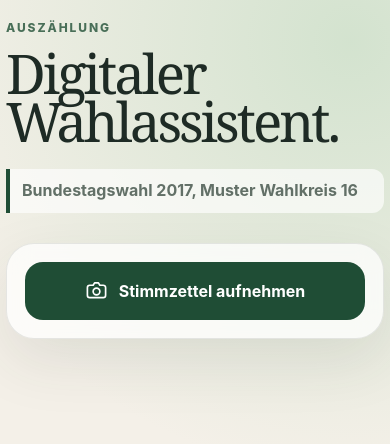
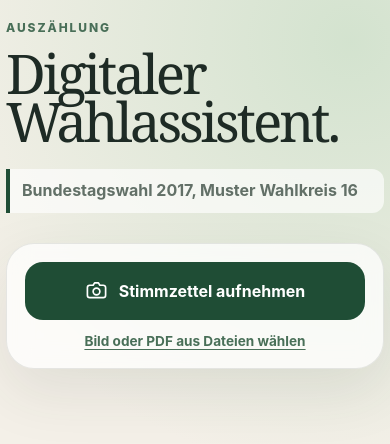
Before and after one commit to eb58/Wahlhelfer, a PHP site: page / in a window 390 px wide. Shown: the top 444 px of the page. Run offline with PHP 8.4, Linux system fonts and the light colour scheme.

Commit message:
Kameraaufnahme auf Mobilgeraeten direkt oeffnen

```diff
--- a/app.js
+++ b/app.js
@@ -54,15 +54,21 @@ const erfasse = async file => {
   }
 };
 
-$('erfassenKnopf').addEventListener('click', () => {
-  $('erfassenEingabe').value = '';
-  $('erfassenEingabe').click();
-});
+const oeffneEingabe = eingabe => {
+  eingabe.value = '';
+  eingabe.click();
+};
 
-$('erfassenEingabe').addEventListener('change', event => {
+const uebernehmeDatei = event => {
   const [file] = event.target.files;
   if (file) erfasse(file);
-});
+};
+
+// `capture="environment"` uebergibt die Bedienung an die rueckseitige Kamera.
+$('erfassenKnopf').addEventListener('click', () => oeffneEingabe($('erfassenEingabe')));
+$('dateiKnopf').addEventListener('click', () => oeffneEingabe($('dateiEingabe')));
+$('erfassenEingabe').addEventListener('change', uebernehmeDatei);
+$('dateiEingabe').addEventListener('change', uebernehmeDatei);
 
 /* --- Start -------------------------------------------------------------- */
 
--- a/index.html
+++ b/index.html
@@ -42,7 +42,9 @@
             </svg>
             <span id="erfassenKnopfText">Stimmzettel aufnehmen</span>
           </button>
-          <input id="erfassenEingabe" class="visually-hidden" type="file" accept="image/*,application/pdf" capture="environment" aria-label="Stimmzettel aufnehmen" />
+          <input id="erfassenEingabe" class="visually-hidden" type="file" accept="image/*" capture="environment" aria-label="Stimmzettel mit der Kamera aufnehmen" />
+          <button class="datei-knopf" id="dateiKnopf" type="button">Bild oder PDF aus Dateien wählen</button>
+          <input id="dateiEingabe" class="visually-hidden" type="file" accept="image/*,application/pdf" aria-label="Stimmzettel aus Dateien wählen" />
           <p class="status" id="erfassenStatus" hidden></p>
         </div>
       </section>
--- a/styles.css
+++ b/styles.css
@@ -140,6 +140,26 @@ h1 {
   cursor: not-allowed;
 }
 
+.datei-knopf {
+  display: block;
+  width: 100%;
+  margin-top: 12px;
+  border: 0;
+  background: transparent;
+  color: #496f58;
+  cursor: pointer;
+  font: inherit;
+  font-size: 0.85rem;
+  font-weight: 700;
+  text-decoration: underline;
+  text-underline-offset: 3px;
+}
+
+.datei-knopf:focus-visible {
+  outline: 3px solid rgb(31 77 53 / 28%);
+  outline-offset: 3px;
+}
+
 .knopf svg {
   width: 23px;
   fill: none;
```
Also changed, not shown: test/aufnahme.test.js (added, +10 -0 lines).
